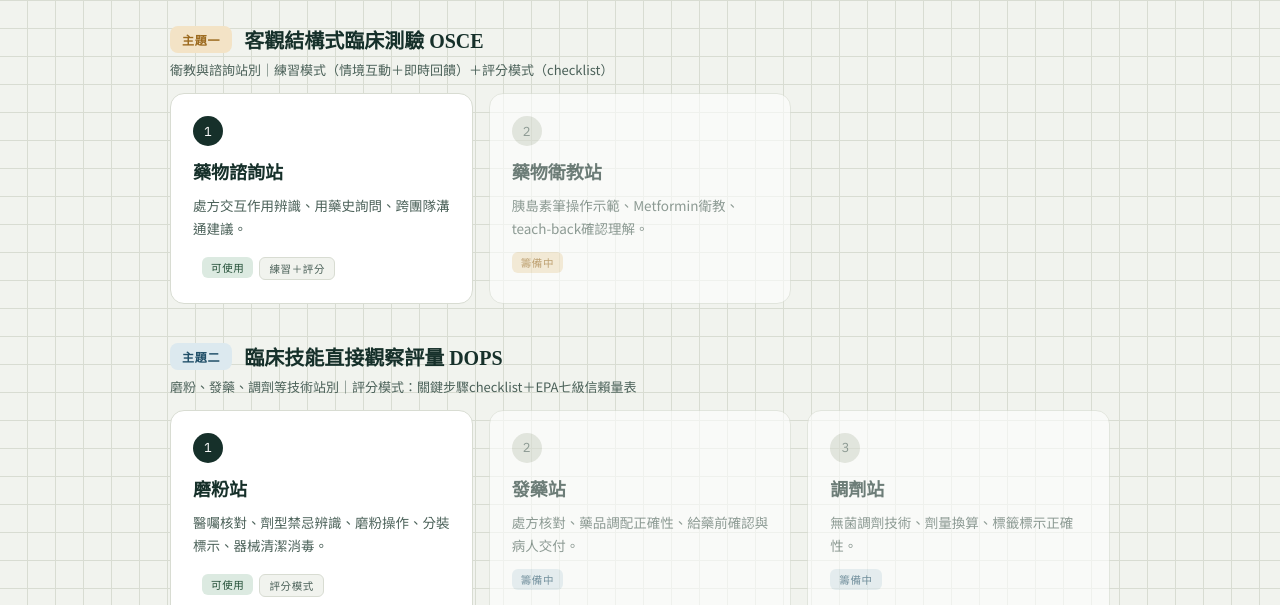
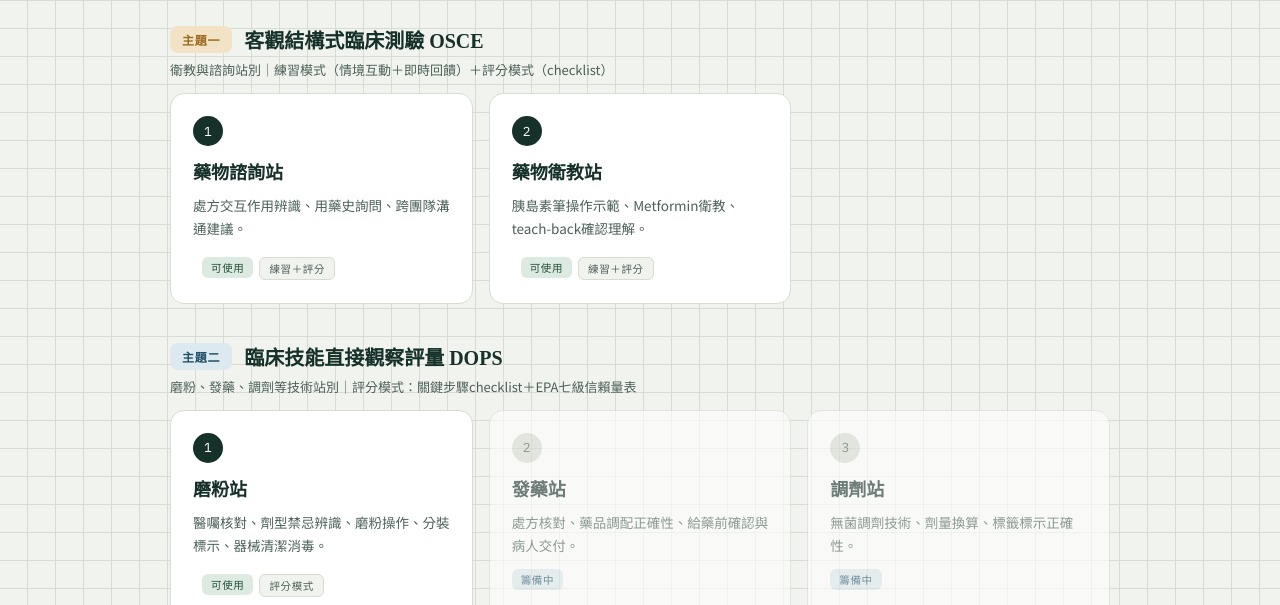
Before and after one commit to jameskang-phax/pharmacy-osce, a plain HTML site: page index.html in a window 1280 px wide. Shown: the part 195-800 px from the top of the page. Drawn offline with Linux system fonts and the light colour scheme.

Commit message:
Add files via upload

```diff
--- a/index.html
+++ b/index.html
@@ -124,12 +124,15 @@
         </div>
       </a>
 
-      <div class="card soon">
+      <a class="card osce active" href="station2.html">
         <div class="num">2</div>
         <h3>藥物衛教站</h3>
         <p>胰島素筆操作示範、Metformin衛教、teach-back確認理解。</p>
-        <span class="status soon-osce">籌備中</span>
-      </div>
+        <div class="status modewrap">
+          <span class="status ready">可使用</span>
+          <span class="status mode">練習＋評分</span>
+        </div>
+      </a>
 
     </div>
   </div>
```
